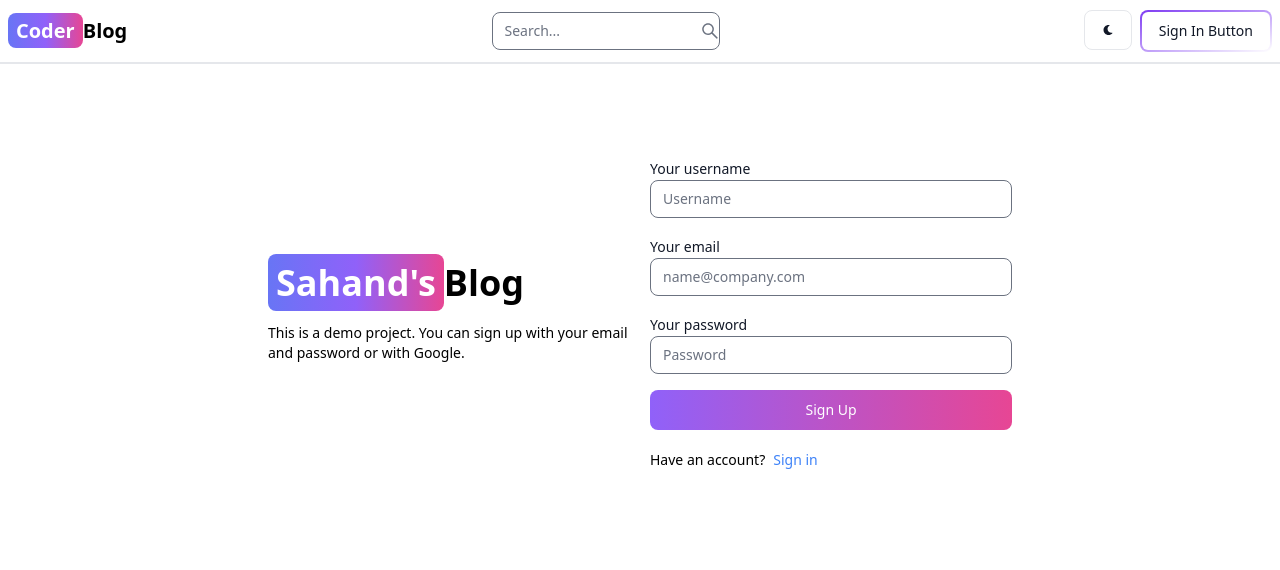
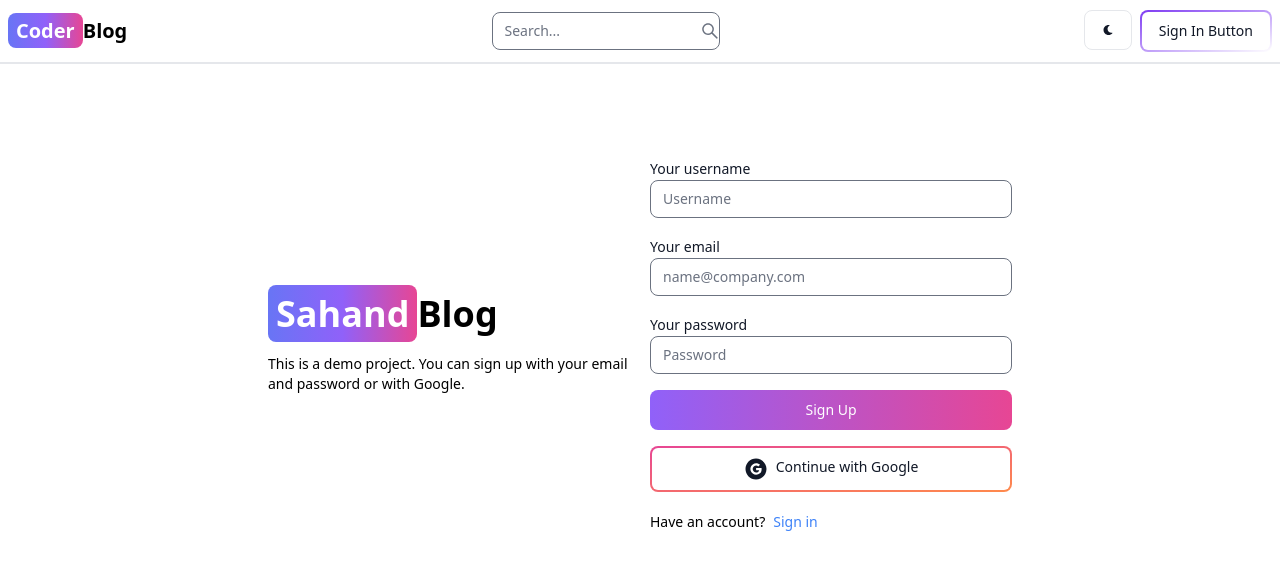
Before and after one commit to Majidkhan3/Mern-Blog-App, a React app: page /signup in a window 1280 px wide. Shown: the top 570 px of the page. Built offline with nearby package versions, Linux system fonts and the light colour scheme; the HTML template or start-up script is replaced by a standard one.

Commit message:
Google Authentication

```diff
--- a/package.json
+++ b/package.json
@@ -11,13 +11,15 @@
   },
   "dependencies": {
     "@reduxjs/toolkit": "^2.2.6",
+    "firebase": "^10.12.2",
     "flowbite-react": "^0.10.1",
     "jsonwebtoken": "^9.0.2",
     "react": "^18.3.1",
     "react-dom": "^18.3.1",
     "react-icons": "^5.2.1",
     "react-redux": "^9.1.2",
-    "react-router-dom": "^6.24.0"
+    "react-router-dom": "^6.24.0",
+    "redux-persist": "^6.0.0"
   },
   "devDependencies": {
     "@tailwindcss/line-clamp": "^0.4.4",
--- a/src/components/Header.jsx
+++ b/src/components/Header.jsx
@@ -1,57 +1,12 @@
 import { Avatar, Button, Dropdown, Navbar, TextInput } from "flowbite-react";
-import { Link, useLocation, useNavigate } from "react-router-dom";
+import { Link, useLocation } from "react-router-dom";
 import { AiOutlineSearch } from "react-icons/ai";
 import { FaMoon } from "react-icons/fa";
 import "flowbite/dist/flowbite.css";
-/* In your main CSS file */
-
-// import { FaMoon, FaSun } from "react-icons/fa";
-// import { useSelector, useDispatch } from "react-redux";
-// import { toggleTheme } from "../redux/theme/themeSlice";
-// import { signoutSuccess } from "../redux/user/userSlice";
-// import { useEffect, useState } from "react";
-
+import { useSelector } from "react-redux";
 export default function Header() {
   const path = useLocation().pathname;
-  // const location = useLocation();
-  // const navigate = useNavigate();
-  // const dispatch = useDispatch();
-  // const { currentUser } = useSelector((state) => state.user);
-  // const { theme } = useSelector((state) => state.theme);
-  // const [searchTerm, setSearchTerm] = useState("");
-
-  // useEffect(() => {
-  //   const urlParams = new URLSearchParams(location.search);
-  //   const searchTermFromUrl = urlParams.get("searchTerm");
-  //   if (searchTermFromUrl) {
-  //     setSearchTerm(searchTermFromUrl);
-  //   }
-  // }, [location.search]);
-
-  // const handleSignout = async () => {
-  //   try {
-  //     const res = await fetch("/api/user/signout", {
-  //       method: "POST",
-  //     });
-  //     const data = await res.json();
-  //     if (!res.ok) {
-  //       console.log(data.message);
-  //     } else {
-  //       dispatch(signoutSuccess());
-  //     }
-  //   } catch (error) {
-  //     console.log(error.message);
-  //   }
-  // };
-
-  // const handleSubmit = (e) => {
-  //   e.preventDefault();
-  //   const urlParams = new URLSearchParams(location.search);
-  //   urlParams.set("searchTerm", searchTerm);
-  //   const searchQuery = urlParams.toString();
-  //   navigate(`/search?${searchQuery}`);
-  // };
-
+  const { currentUser } = useSelector((state) => state.user);
   return (
     <Navbar className="border-b-2">
       <Link
@@ -80,11 +35,33 @@ export default function Header() {
         <Button className="w-12 h-10 hidden sm:inline " color="gray">
           <FaMoon />
         </Button>
-        <Link to="/signin">
-          <Button gradientDuoTone="purpleToBlue" outline>
-            Sign In Button
-          </Button>
-        </Link>
+        {currentUser ? (
+          <Dropdown
+            inline
+            arrowIcon={false}
+            label={
+              <Avatar img={currentUser.profilePicture} rounded alt="user" />
+            }
+          >
+            <Dropdown.Header>
+              <span className="block text-sm">@{currentUser.username}</span>
+              <span className="block text-sm font-medium truncate">
+                {currentUser.email}
+              </span>
+            </Dropdown.Header>
+            <Link to={"/dashboard?tab=profile"}>
+              <Dropdown.Item>Profile</Dropdown.Item>
+            </Link>
+            <Dropdown.Divider />
+            <Dropdown.Item>Sign Out</Dropdown.Item>
+          </Dropdown>
+        ) : (
+          <Link to="/signin">
+            <Button gradientDuoTone="purpleToBlue" outline>
+              Sign In Button
+            </Button>
+          </Link>
+        )}
         <Navbar.Toggle />
       </div>
       <Navbar.Collapse>
--- /dev/null
+++ b/src/components/OAuth.jsx
@@ -0,0 +1,48 @@
+import { Button } from "flowbite-react";
+import { AiFillGoogleCircle } from "react-icons/ai";
+import { GoogleAuthProvider, getAuth, signInWithPopup } from "firebase/auth";
+import { app } from "../firebase";
+import { signInSuccess } from "../redux/user/userSlice";
+import { useDispatch } from "react-redux";
+import { useNavigate } from "react-router-dom";
+import { google } from "../routes/APIroutes";
+
+export default function OAuth() {
+  const dispatch = useDispatch();
+  const navigation = useNavigate();
+  const handleGoogleClick = async () => {
+    const auth = getAuth(app);
+    const provider = new GoogleAuthProvider();
+    provider.setCustomParameters({ prompt: "select_account" });
+    try {
+      const resultsFromGoogle = await signInWithPopup(auth, provider);
+      const res = await fetch(google, {
+        method: "POST",
+        headers: { "Content-Type": "application/json" },
+        body: JSON.stringify({
+          name: resultsFromGoogle.user.displayName,
+          email: resultsFromGoogle.user.email,
+          googlePhotoUrl: resultsFromGoogle.user.photoURL,
+        }),
+      });
+      const data = await res.json();
+      if (res.ok) {
+        dispatch(signInSuccess(data));
+        navigation("/");
+      }
+    } catch (error) {
+      console.log(error);
+    }
+  };
+  return (
+    <Button
+      type="button"
+      gradientDuoTone="pinkToOrange"
+      outline
+      onClick={handleGoogleClick}
+    >
+      <AiFillGoogleCircle className="w-6 h-6 mr-2" />
+      Continue with Google
+    </Button>
+  );
+}
--- /dev/null
+++ b/src/firebase.js
@@ -0,0 +1,18 @@
+// Import the functions you need from the SDKs you need
+import { initializeApp } from "firebase/app";
+// import { process } from "dotenv";
+// TODO: Add SDKs for Firebase products that you want to use
+// https://firebase.google.com/docs/web/setup#available-libraries
+
+// Your web app's Firebase configuration
+const firebaseConfig = {
+  apiKey: import.meta.env.VITE_FIREBASE,
+  authDomain: "mern-blog-6e048.firebaseapp.com",
+  projectId: "mern-blog-6e048",
+  storageBucket: "mern-blog-6e048.appspot.com",
+  messagingSenderId: "688095348401",
+  appId: "1:688095348401:web:0f16050f861df5a3b0c490",
+};
+
+// Initialize Firebase
+export const app = initializeApp(firebaseConfig);
--- a/src/main.jsx
+++ b/src/main.jsx
@@ -1,12 +1,14 @@
-import React from "react";
 import ReactDOM from "react-dom/client";
 import App from "./App.jsx";
 import "./index.css";
-import { store } from "./redux/store.js";
+import { store, persistor } from "./redux/store.js";
 import { Provider } from "react-redux";
+import { PersistGate } from "redux-persist/integration/react";
 
 ReactDOM.createRoot(document.getElementById("root")).render(
-  <Provider store={store}>
-    <App />
-  </Provider>
+  <PersistGate persistor={persistor}>
+    <Provider store={store}>
+      <App />
+    </Provider>
+  </PersistGate>
 );
--- a/src/pages/SignIn.jsx
+++ b/src/pages/SignIn.jsx
@@ -8,6 +8,7 @@ import {
   signInStart,
 } from "../redux/user/userSlice";
 import { useDispatch, useSelector } from "react-redux";
+import OAuth from "../components/OAuth";
 // import { Link, useNavigate } from "react-router-dom";
 // import OAuth from "../components/OAuth";
 
@@ -120,6 +121,7 @@ export default function SignIn() {
                 "Sign Up"
               )}
             </Button>
+            <OAuth />
           </form>
           <div className="flex gap-2 text-sm mt-5">
             <span>Dont Have an account?</span>
--- a/src/pages/SignUp.jsx
+++ b/src/pages/SignUp.jsx
@@ -1,7 +1,8 @@
 import { Alert, Button, Label, Spinner, TextInput } from "flowbite-react";
-import { useEffect, useState } from "react";
+import { useState } from "react";
 import { Link, useNavigate } from "react-router-dom";
 import { signup } from "../routes/APIroutes";
+import OAuth from "../components/OAuth";
 // import { Link, useNavigate } from "react-router-dom";
 // import OAuth from "../components/OAuth";
 
@@ -64,7 +65,7 @@ export default function SignUp() {
         <div className="flex-1">
           <Link to="/" className="font-bold dark:text-white text-4xl">
             <span className="px-2 py-1 bg-gradient-to-r from-indigo-500 via-purple-500 to-pink-500 rounded-lg text-white">
-              Sahand's
+              Sahand
             </span>
             Blog
           </Link>
@@ -117,6 +118,7 @@ export default function SignUp() {
                 "Sign Up"
               )}
             </Button>
+            <OAuth />
           </form>
           <div className="flex gap-2 text-sm mt-5">
             <span> Have an account?</span>
--- a/src/redux/store.js
+++ b/src/redux/store.js
@@ -1,8 +1,24 @@
-import { configureStore } from "@reduxjs/toolkit";
+import { configureStore, combineReducers } from "@reduxjs/toolkit";
 import userReducer from "./user/userSlice";
+import { persistReducer } from "redux-persist";
+import storage from "redux-persist/lib/storage";
+import persistStore from "redux-persist/es/persistStore";
+// import { version } from "react-persist";
+const rootReducer = combineReducers({
+  user: userReducer,
+});
+const persistConfig = {
+  key: "root",
+  storage,
+  version: 1,
+};
+const persistedReducer = persistReducer(persistConfig, rootReducer);
 
 export const store = configureStore({
-  reducer: {
-    user: userReducer,
-  },
+  reducer: persistedReducer,
+  middleware: (getDefaultMiddleware) =>
+    getDefaultMiddleware({
+      serializableCheck: false,
+    }),
 });
+export const persistor = persistStore(store);
--- a/src/routes/APIroutes.js
+++ b/src/routes/APIroutes.js
@@ -1,3 +1,4 @@
 const host = `http://localhost:3000`;
 export const signup = `${host}/api/auth/signup`;
 export const signin = `${host}/api/auth/signin`;
+export const google = `${host}/api/auth/google`;
```
Also changed, not shown: 2 other files (tests, documents, lock files or other folders).
